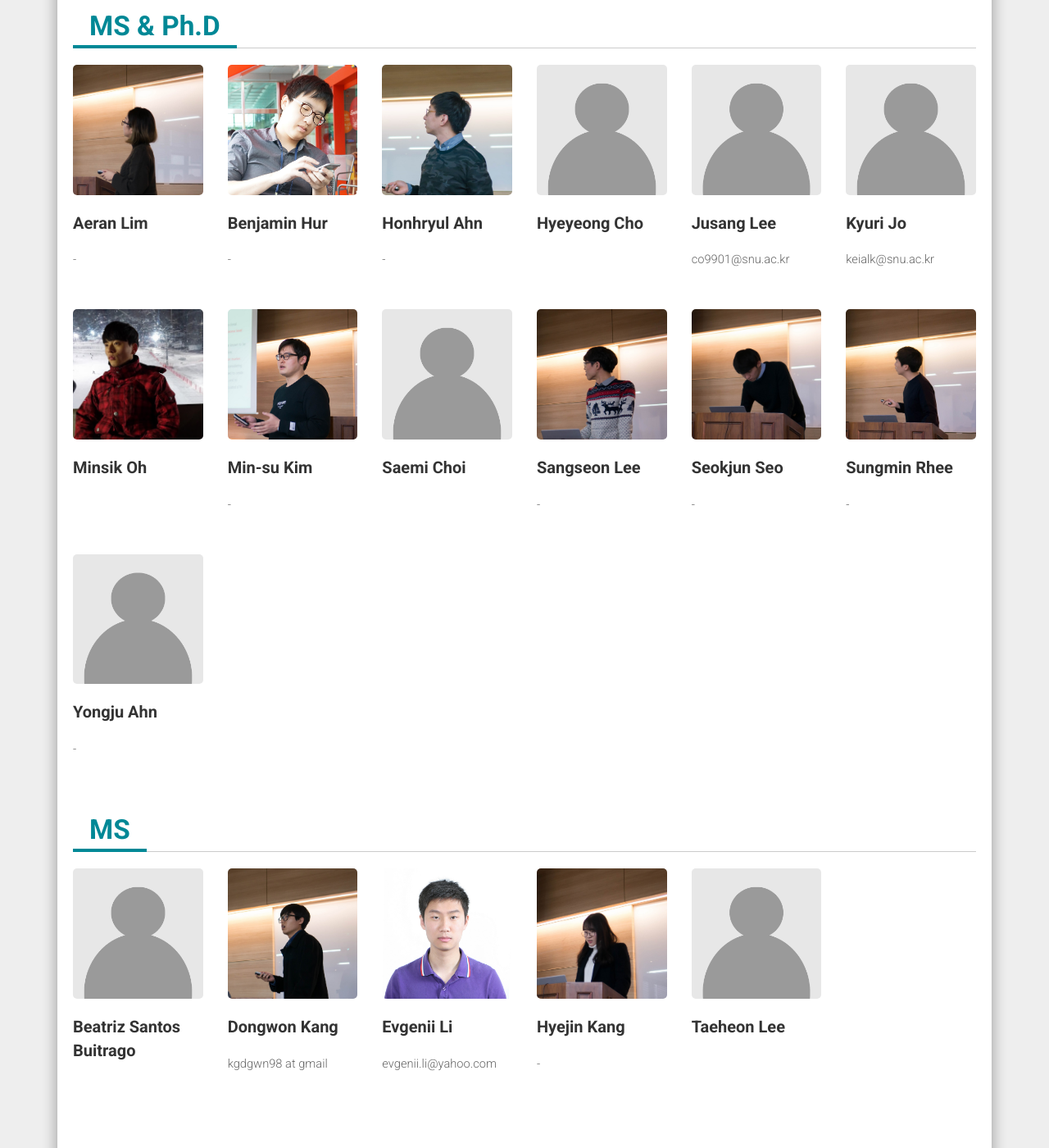
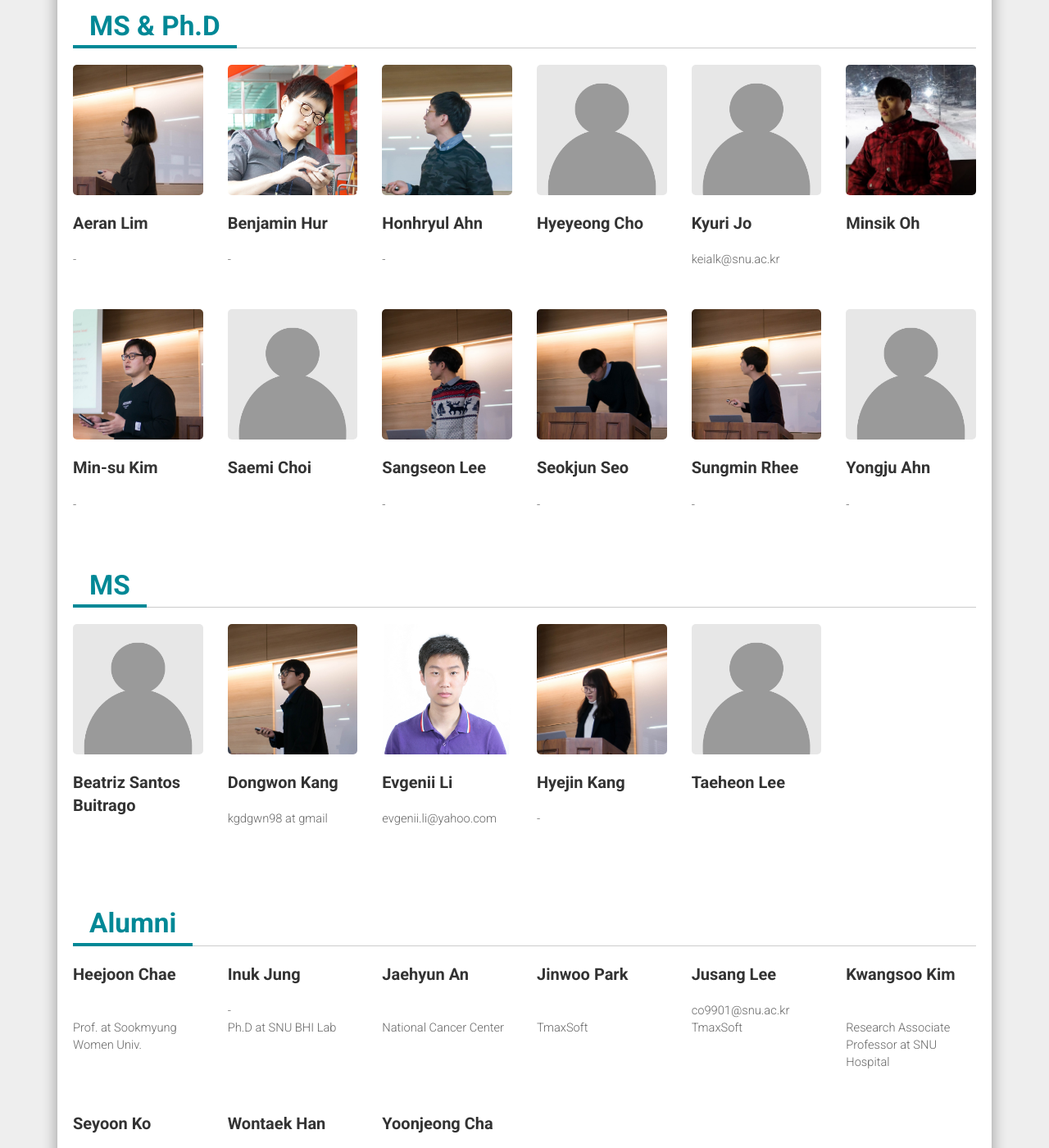
Before and after one commit to solanoon/bhi-kimlab.github.io, a Jekyll site: the page built from members.md, in a window 1280 px wide and 1400 px high, scrolled down 1341 px. Shown: the whole window at 82% size. Built offline with Jekyll 4.4.1, drawn with Linux system fonts in a browser that asks for light colours; nearby versions of some CDN libraries.

Commit message:
Update jusang_lee.md

```diff
--- a/_members/jusang_lee.md
+++ b/_members/jusang_lee.md
@@ -1,7 +1,8 @@
 ---
 layout: profile
 title:  "Jusang Lee"
-type: msphd
+type: alumni
 tag: "Lee JS"
 contact: "co9901@snu.ac.kr"
+summary: "TmaxSoft"
 ---
```
